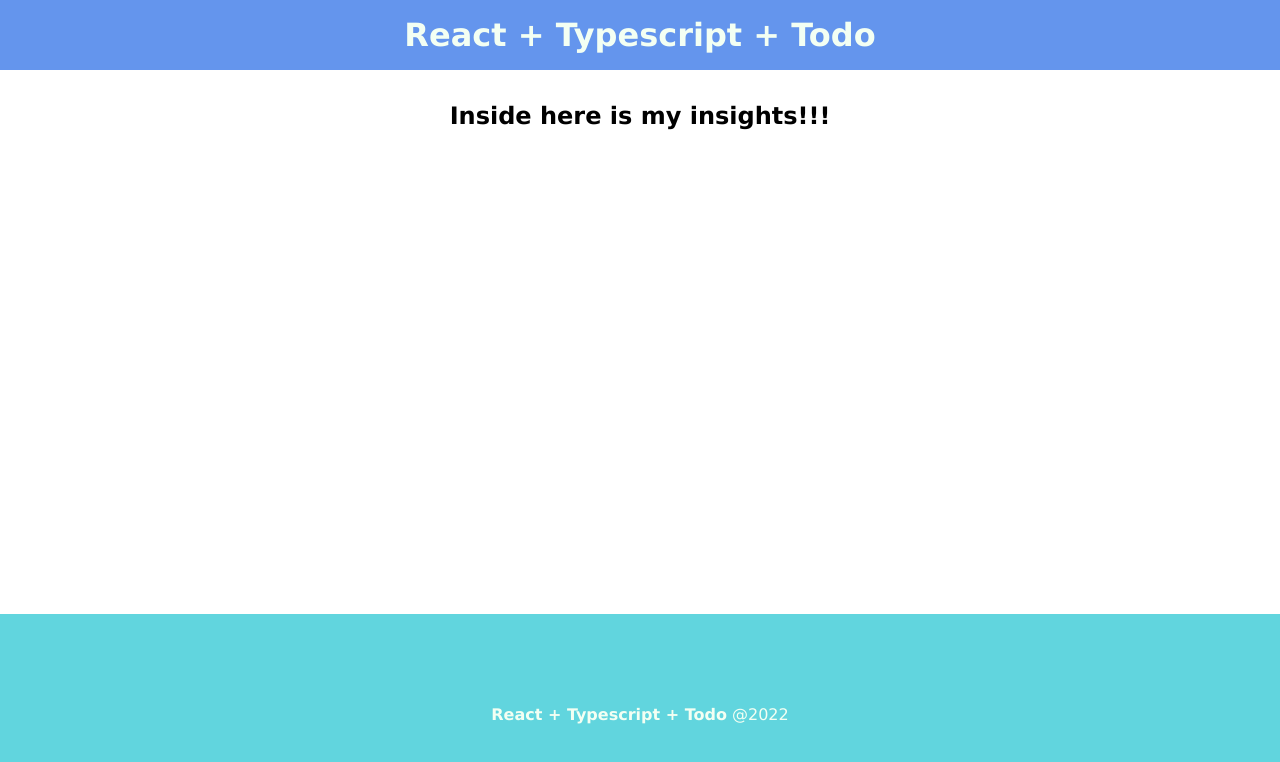
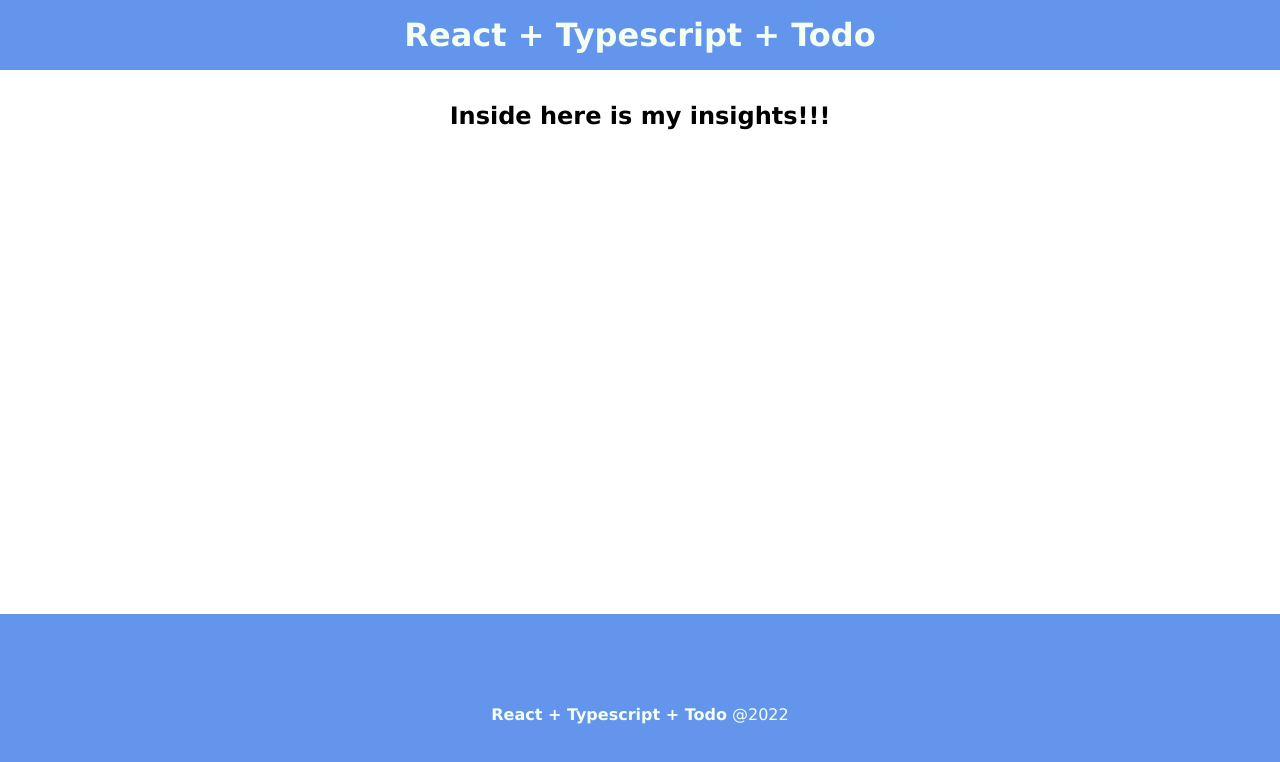
Before and after one commit to felipe-programador-18/project-typescript, a React (Create React App) app in the folder todo-type/: page / in a window 1280 px wide. Shown: the top 762 px of the page. Built offline with nearby package versions, Linux system fonts and the light colour scheme.

Commit message:
c6-verify a styles inside my footer

```diff
--- a/todo-type/src/Component/footer/footer.module.css
+++ b/todo-type/src/Component/footer/footer.module.css
@@ -4,7 +4,7 @@
     justify-content: center;
     align-items: center;
     height: 200px;
-    background-color: rgba(17, 192, 205, 0.662);
+    background-color: cornflowerblue;
 }
 
 .footer span {
```
